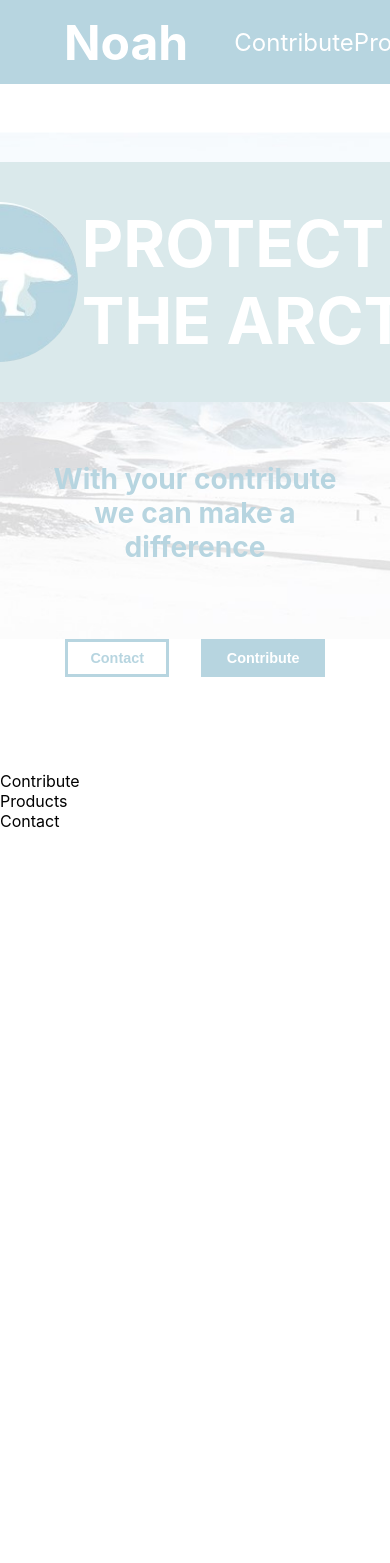
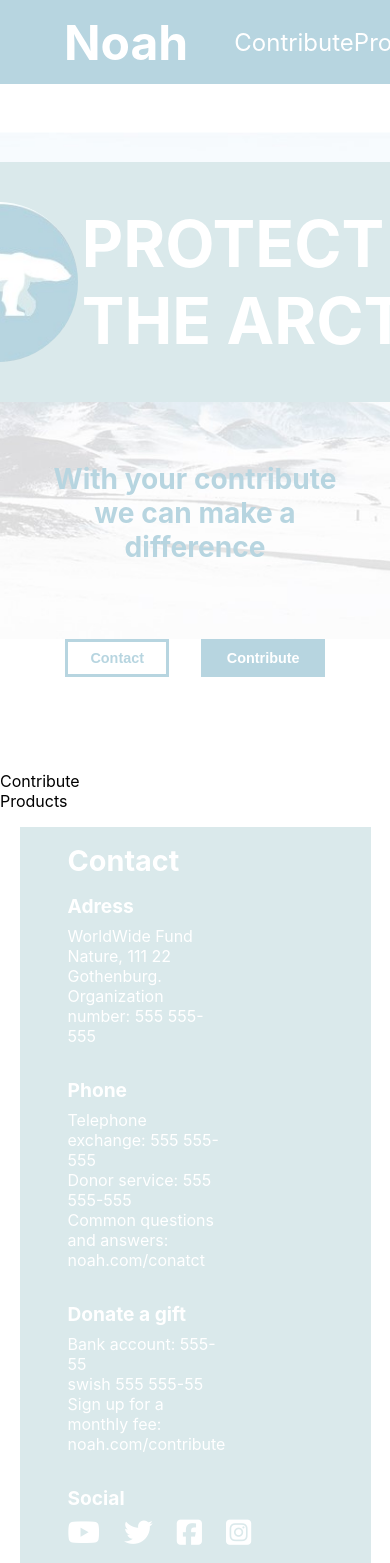
Before and after one commit to PetterFogel/mockup-ui, a React (Create React App) app: page / in a window 390 px wide. Shown: the top 1563 px of the page. Before the commit the page ends 844 px from the top, so only its background shows below. Built offline with nearby package versions, Linux system fonts and the light colour scheme.

Commit message:
Add contact component with styling

```diff
--- a/src/components/UI/contact.tsx
+++ b/src/components/UI/contact.tsx
@@ -1,9 +1,44 @@
+import classes from "../../styles/contact.module.css";
+
 function Contact() {
-    return (
-        <div>
-            <p>Contact</p>
+  return (
+    <div className={classes.container}>
+      <h3>Contact</h3>
+      <div className={classes.conatactHolder}>
+        <div className={classes.contact}>
+          <div>
+            <h4>Adress</h4>
+            <p>WorldWide Fund Nature, 111 22 Gothenburg.</p>
+            <p>Organization number: 555 555-555</p>
+          </div>
+          <div>
+            <h4>Phone</h4>
+            <p>Telephone exchange: 555 555-555</p>
+            <p>Donor service: 555 555-555</p>
+            <p>Common questions and answers: noah.com/conatct</p>
+          </div>
         </div>
-    )
+        <div className={classes.contact}>
+          <div>
+            <h4>Donate a gift</h4>
+            <p>Bank account: 555-55</p>
+            <p>swish 555 555-55</p>
+            <p>Sign up for a monthly fee: noah.com/contribute</p>
+          </div>
+          <div>
+              <h4>Social</h4>
+                <ul>
+                    <i className="fab fa-youtube"></i>
+                    <i className="fab fa-twitter"></i>
+                    <i className="fab fa-facebook-square"></i>
+                    <i className="fab fa-instagram-square"></i>
+                </ul>
+
+          </div>
+        </div>
+      </div>
+    </div>
+  );
 }
 
-export default Contact
+export default Contact;
--- /dev/null
+++ b/src/styles/contact.module.css
@@ -0,0 +1,91 @@
+.container {
+    background: #dae9eb;
+    width: 70%;
+    margin: 3rem auto;
+    display: flex;
+    flex-direction: column;
+    align-items: center;
+    padding: 2rem;
+}
+
+.container h3 {
+    color: #fff;
+    font-size: 2.3rem;
+}
+
+.conatactHolder {
+    display: flex;
+    flex-direction: row;
+    justify-content: space-around;
+    width: 100%;
+    height: 100%;
+}
+
+.contact {
+    display: flex;
+    flex-direction: column;
+}
+
+.contact div {
+    display: flex;
+    flex-direction: column;
+    margin: 2rem 0rem;
+    width: 60%;
+}
+
+.contact div h4 {
+    color: #fff;
+    font-size: 1.5rem;
+    margin-bottom: 0.5rem;
+}
+
+.contact div p {
+    color: #fff;
+}
+
+.contact ul {
+    width: 15rem;
+}
+
+.contact ul i {
+    color: #fff;
+    font-size: 2rem;
+    margin-right: 1rem;
+}
+
+@media (max-width: 1024px) {
+    .container {
+        width: 90%;
+    }
+}
+
+@media (max-width: 640px) {
+    .container {
+        padding: 1rem 3rem 0rem 3rem;
+        margin: 1rem auto;
+    }
+
+    .conatactHolder {
+        flex-direction: column;
+    }
+
+    .contact div {
+        margin: 1rem 0rem;
+    }
+
+    .container h3 {
+        color: #fff;
+        font-size: 1.8rem;
+        align-self: flex-start;
+    }
+
+    .contact div h4 {
+        font-size: 1.2rem;
+    }
+
+    .contact ul i {
+        color: #fff;
+        font-size: 1.8rem;
+        margin-right: 1.5rem;
+    }
+}
```
